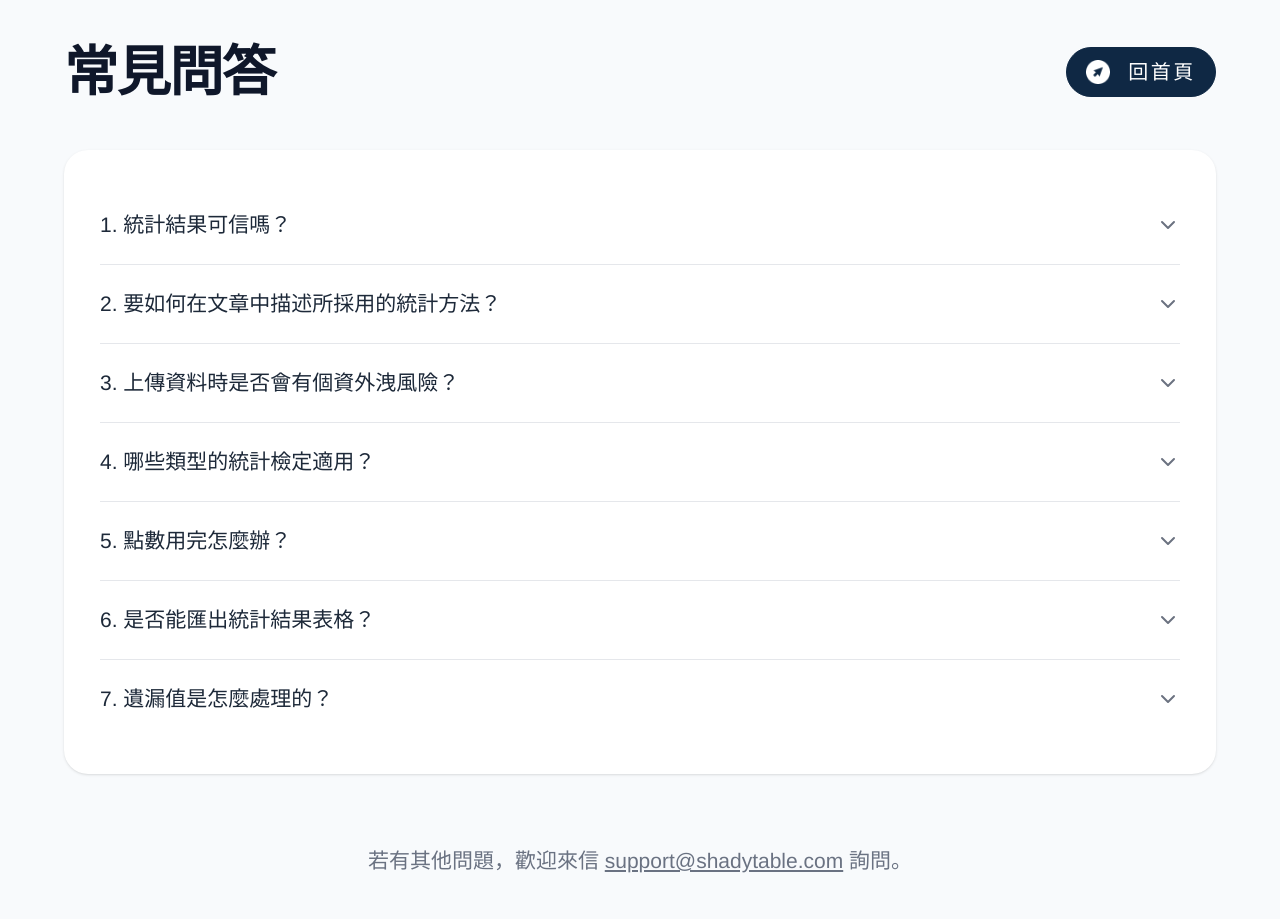
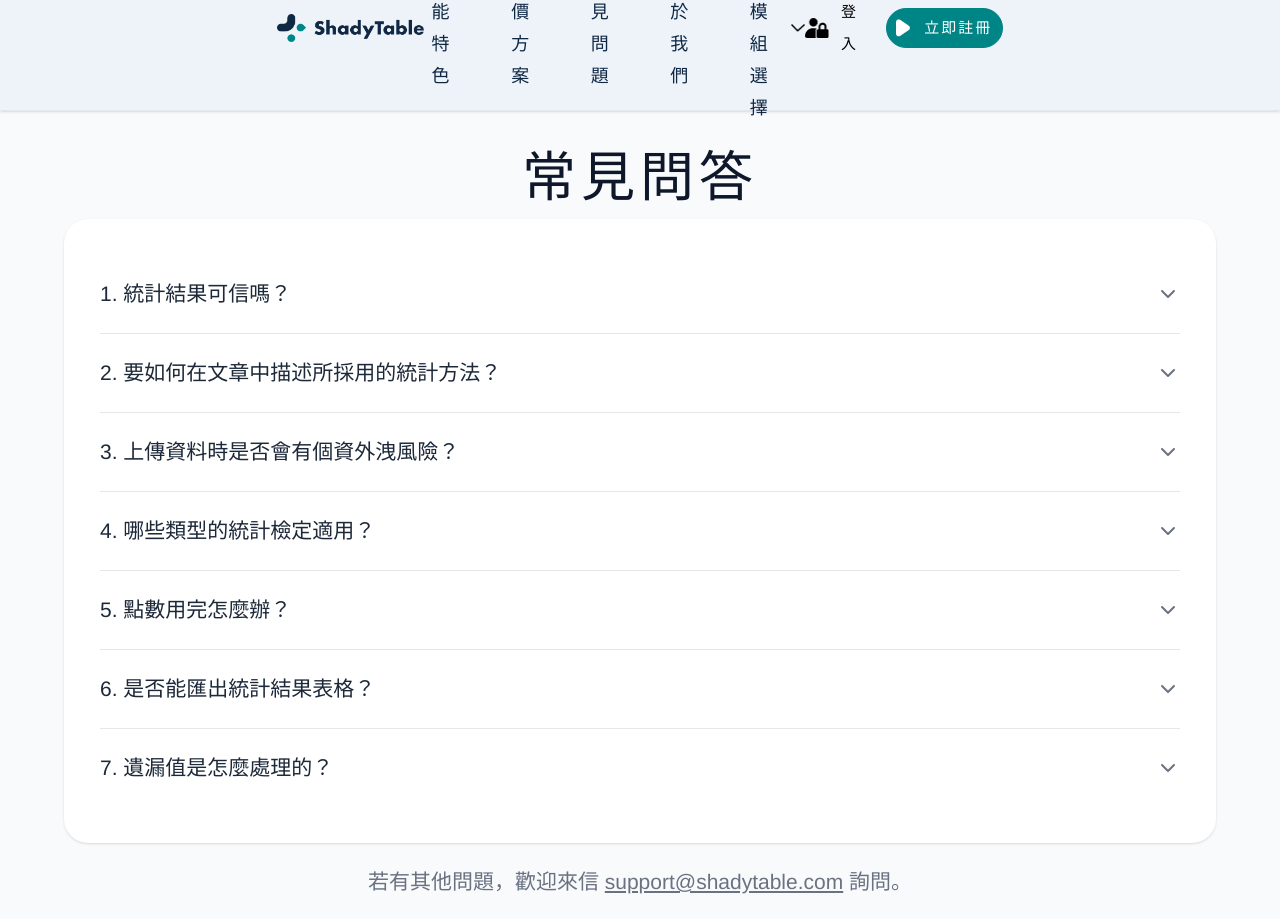
Before and after one commit to odafeng/ShadexTable, a Next.js app: page /marketing/faq in a window 1280 px wide. Shown: the part 54-973 px from the top of the page. Built offline with nearby package versions, Linux system fonts and the light colour scheme.

Commit message:
常見問題手機RWD完工

```diff
--- a/src/app/marketing/faq/page.tsx
+++ b/src/app/marketing/faq/page.tsx
@@ -3,22 +3,22 @@
 import Link from "next/link";
 import { motion } from "framer-motion";
 import { Accordion, AccordionContent, AccordionItem, AccordionTrigger } from "@/components/ui/accordion";
-import { ArrowLeft } from "lucide-react";
 import LightButton from "@/components/LightButton";
+import Navbar from "@/components/Navbar"
 
 export default function FaqPage() {
   return (
-    <main className="bg-[#F8FAFC] dark:bg-[#0F172A] text-[#1D2939] dark:text-white min-h-screen py-16 px-4">
-      <div className="max-w-3xl mx-auto space-y-8">
-        {/* Header */}
+    <><Navbar /><main className="pt-4 lg:pt-6 bg-[#F8FAFC] dark:bg-[#0F172A] text-[#1D2939] dark:text-white min-h-screen py-16 px-4">
+      <div className="max-w-3xl mx-auto">
+        {/* 標題區塊 */}
         <motion.div
           initial={{ opacity: 0, y: -10 }}
           animate={{ opacity: 1, y: 0 }}
           transition={{ duration: 0.5 }}
-          className="flex items-center justify-between"
         >
-          <h1 className="text-4xl font-bold tracking-tight text-[#0F172A] dark:text-white">常見問答</h1>
-          <LightButton text="回首頁" href="/" />
+          <h1 className="text-3xl lg:text-4xl font-medium tracking-[5px] text-[#0F172A] dark:text-white text-center pb-2">
+            常見問答
+          </h1>
         </motion.div>
 
         {/* FAQ 卡片 */}
@@ -35,42 +35,37 @@ export default function FaqPage() {
                 可信。ShadyTable 的統計核心以 Python 3.13.5 運作，所有檢定邏輯均依循標準統計學教科書與慣例設計，並已於多項醫學研究中實際應用。
               </AccordionContent>
             </AccordionItem>
-
             <AccordionItem value="q2">
               <AccordionTrigger>2. 要如何在文章中描述所採用的統計方法？</AccordionTrigger>
               <AccordionContent>
                 ShadyTable 的統計核心以 Python 3.13.5 運作，建議撰寫論文時在方法段中寫明："All statistical analyses were conducted using Python version 3.13.5"
               </AccordionContent>
             </AccordionItem>
-
             <AccordionItem value="q3">
               <AccordionTrigger>3. 上傳資料時是否會有個資外洩風險？</AccordionTrigger>
               <AccordionContent>
                 ShadyTable 僅在使用者本機記憶體中處理資料，不會將資料存至後端伺服器。我們建議使用者上傳前去除姓名、ID 等直接識別資訊。
               </AccordionContent>
             </AccordionItem>
-
             <AccordionItem value="q4">
               <AccordionTrigger>4. 哪些類型的統計檢定適用？</AccordionTrigger>
               <AccordionContent>
                 包含常見的 t-test、卡方檢定、ANOVA、Mann-Whitney U test、Kruskal-Wallis 等，會依據資料型態自動選擇合適的檢定。
               </AccordionContent>
             </AccordionItem>
-
             <AccordionItem value="q5">
               <AccordionTrigger>5. 點數用完怎麼辦？</AccordionTrigger>
               <AccordionContent>
                 使用者可於控制台查看剩餘點數，若不足可依需求加購。首次登入將自動獲得免費體驗點數。詳情請見 <Link href="/pricing" className="underline">定價方案</Link>。
               </AccordionContent>
             </AccordionItem>
-
             <AccordionItem value="q6">
               <AccordionTrigger>6. 是否能匯出統計結果表格？</AccordionTrigger>
               <AccordionContent>
                 可。多組比較模式下可下載表格，AI 自動摘要亦可複製。點數不同功能將有所區分，詳見定價方案頁面。
               </AccordionContent>
             </AccordionItem>
-              <AccordionItem value="q7">
+            <AccordionItem value="q7">
               <AccordionTrigger>7. 遺漏值是怎麼處理的？</AccordionTrigger>
               <AccordionContent>
                 若開啟「填補遺漏值」選項，ShadyTable 會自動處理缺失資料：類別變項以眾數填補，連續變項則以平均數填補。若未啟用此選項，將依各檢定方式自動排除缺失值。
@@ -88,7 +83,14 @@ export default function FaqPage() {
         >
           若有其他問題，歡迎來信 <a href="mailto:support@shadytable.com" className="underline">support@shadytable.com</a> 詢問。
         </motion.p>
+
+        {/* 回首頁按鈕放底部 */}
+        <div className="flex justify-center pt-4">
+          <LightButton
+            text="回首頁"
+            href="/" />
+        </div>
       </div>
-    </main>
+    </main></>
   );
 }
--- a/src/components/LightButton.tsx
+++ b/src/components/LightButton.tsx
@@ -8,9 +8,10 @@ import Link from "next/link";
 interface LightButtonProps {
   text: string;
   href: string;
+  className?: string;
 }
 
-export default function LightButton({ text, href }: LightButtonProps) {
+export default function LightButton({ text, href, className = "" }: LightButtonProps) {
   const [hover, setHover] = useState(false);
 
   return (
@@ -20,25 +21,16 @@ export default function LightButton({ text, href }: LightButtonProps) {
         whileTap={{ scale: 0.95 }}
         onMouseEnter={() => setHover(true)}
         onMouseLeave={() => setHover(false)}
-        className="rounded-full border text-white bg-[#0F2844] hover:bg-transparent hover:text-[#0F2844] border-[#0F2844] transition-all flex items-center justify-center gap-3"
+        className={`rounded-full border text-white bg-[#0F2844] hover:bg-transparent hover:text-[#0F2844] border-[#0F2844] transition-all flex items-center justify-center gap-2 px-5 py-2 sm:px-6 sm:py-3 text-base sm:text-lg ${className}`}
         style={{
-          width: "150px",
-          height: "50px",
-          fontSize: "20px",
-          letterSpacing: "2.5px",
-          lineHeight: "37px",
           fontFamily: '"Noto Sans TC", "思源黑體", sans-serif',
         }}
       >
         <Image
-          src={
-            hover
-              ? "/landing/arrow_13147905@2x.png"
-              : "/landing/arrow_2_white@2x.png"
-          }
+          src={hover ? "/landing/arrow_13147905@2x.png" : "/landing/arrow_2_white@2x.png"}
           alt="arrow"
-          width={24}
-          height={24}
+          width={20}
+          height={20}
         />
         {text}
       </motion.button>
```
